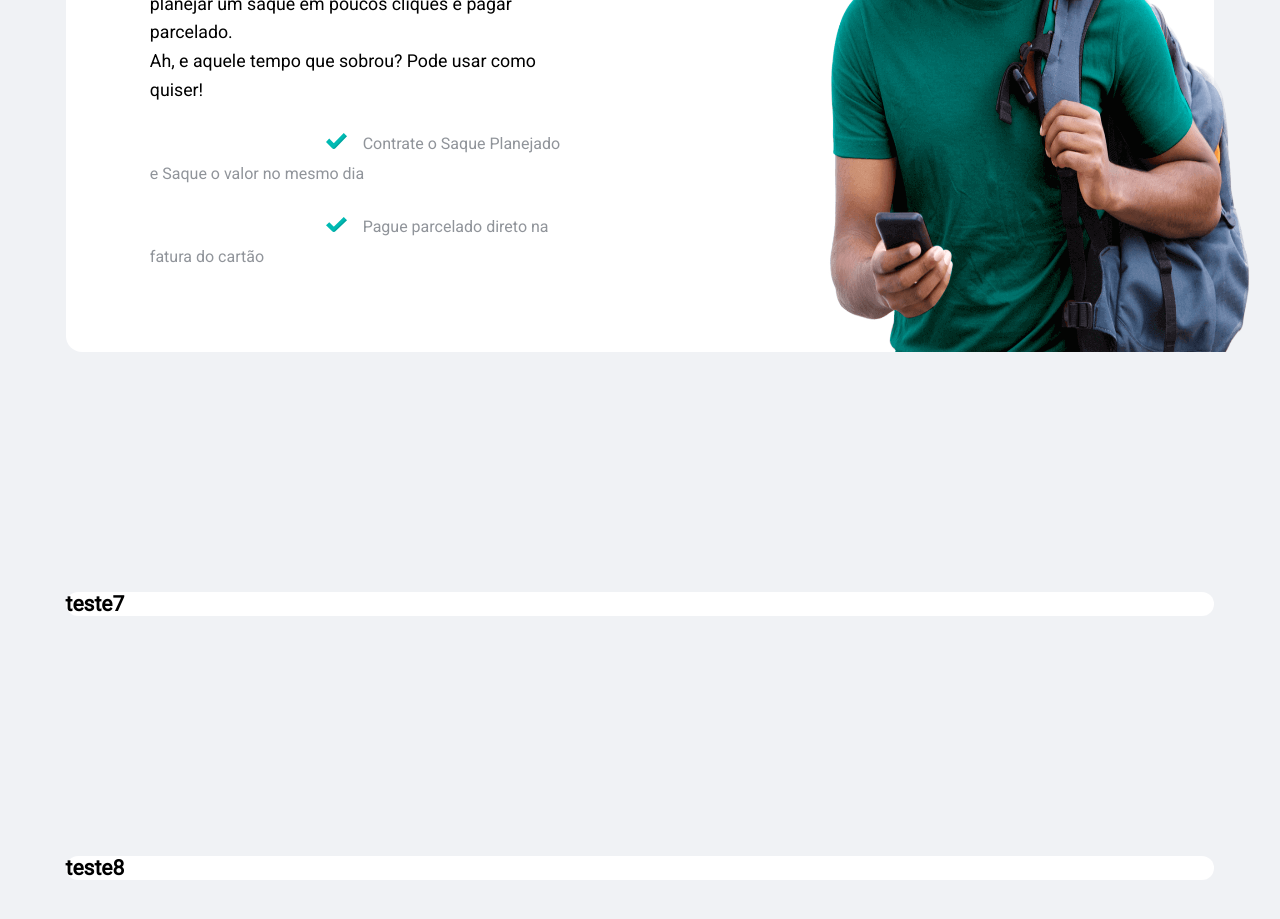
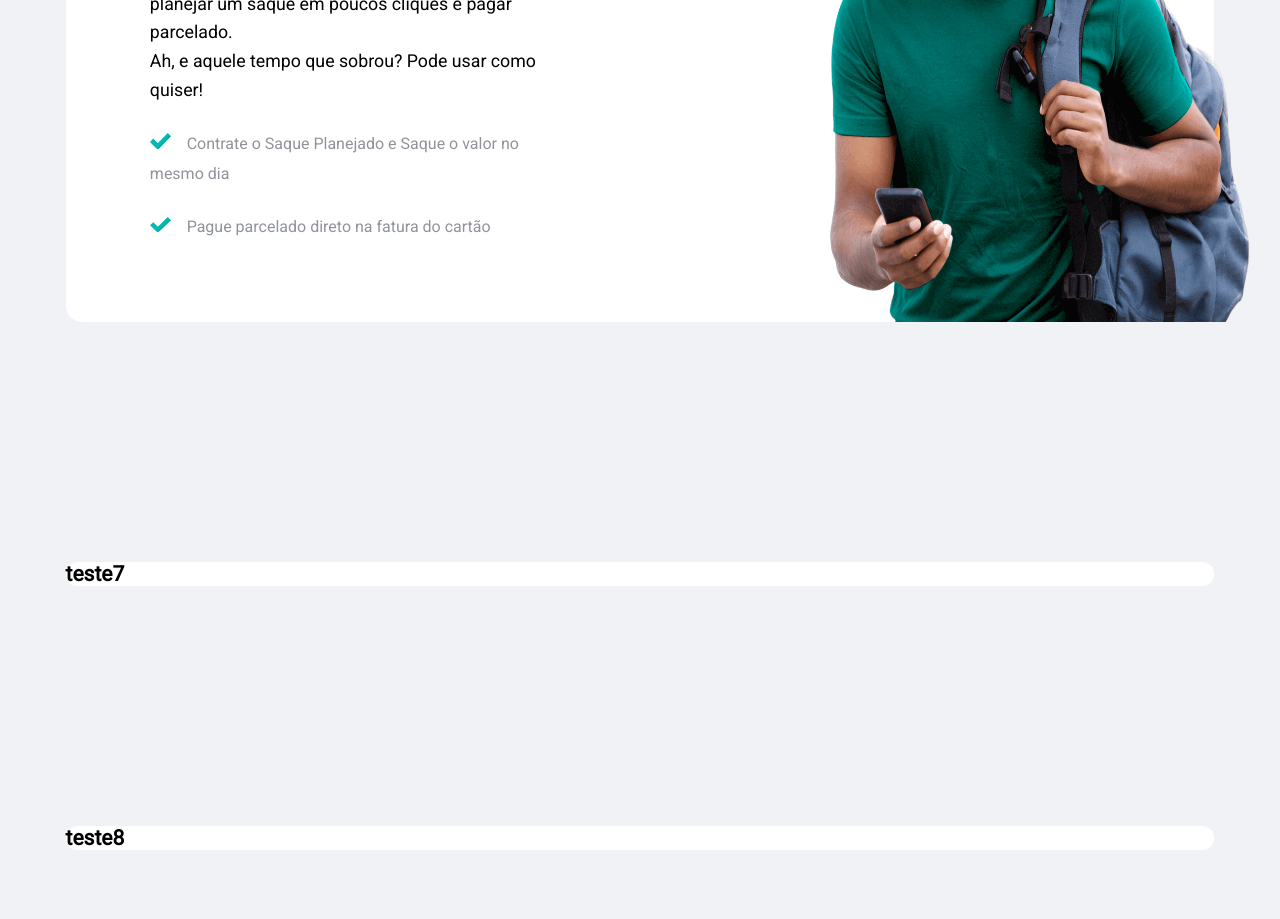
Before and after one commit to PauloLuccas/Trigg, a React (Create React App) app: page /product in a window 1280 px wide. Shown: the part 4620-5539 px from the top of the page. Built offline with nearby package versions, Linux system fonts and the light colour scheme.

Commit message:
Continuo adicionado algumas alterações na página produtos.

```diff
--- a/src/componentes/SectionProdutcs/style.css
+++ b/src/componentes/SectionProdutcs/style.css
@@ -276,6 +276,10 @@ div.text-third h1 {
     margin-top: -5rem;
 }
 
+.text-sixth .bl img {
+    margin-left: 0!important;
+}
+
 .slider-products .sixth-place img {
     margin-left: 11rem;
 }
```
Also changed, not shown: src/assets/images/img_cards_1.png (added), src/assets/images/img_cards_2.png (added).
